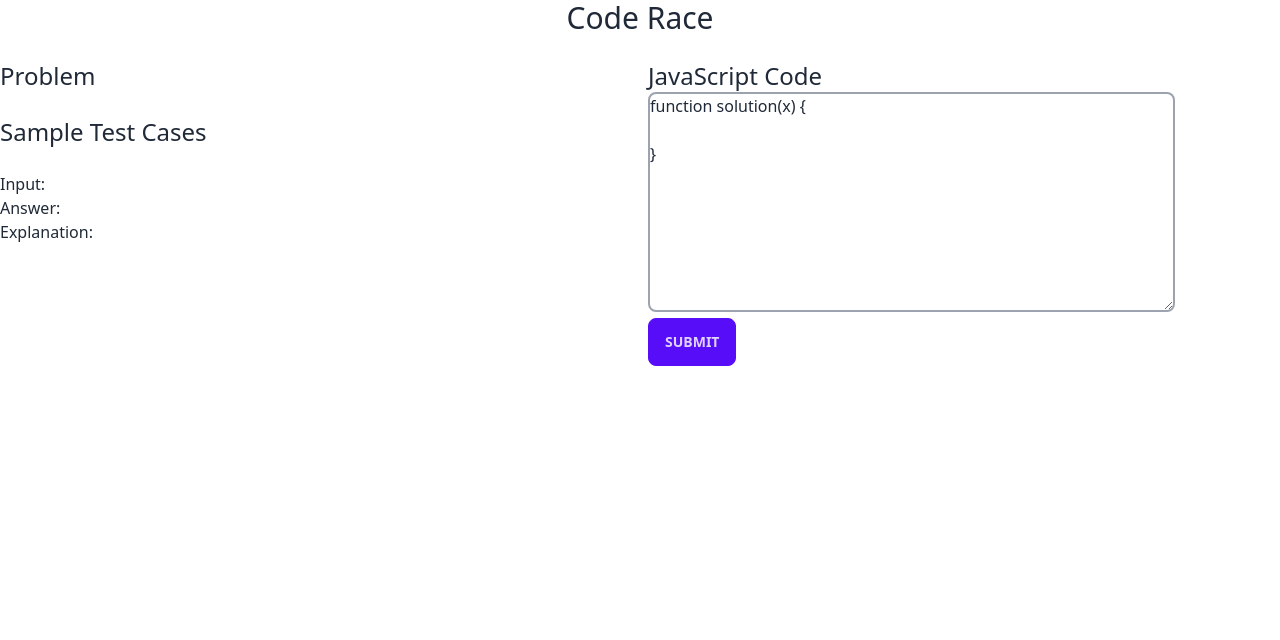
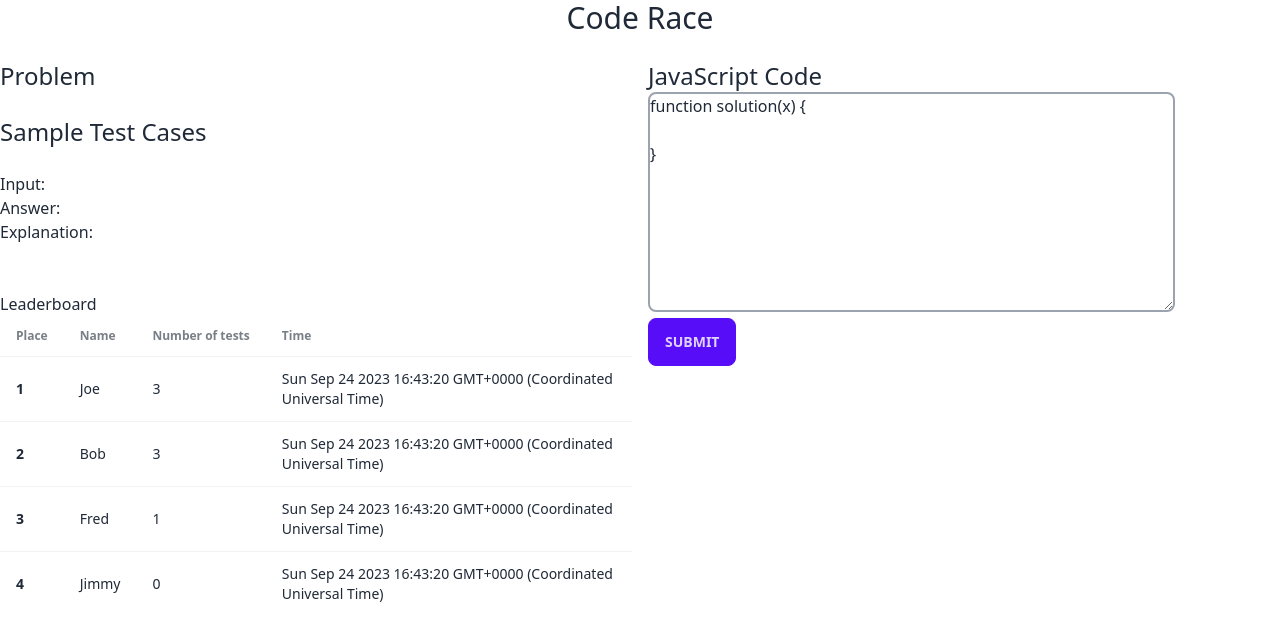
Before and after one commit to jack-rabe/hackuiowa, a Next.js app in the folder code-racer/: page /game in a window 1280 px wide. Shown: the top 640 px of the page. Built offline with nearby package versions, Linux system fonts and the light colour scheme; no server answers.

Commit message:
add leaderboard

```diff
--- /dev/null
+++ b/code-racer/src/components/Leaderboard.jsx
@@ -0,0 +1,44 @@
+import React from "react";
+
+function Leaderboard(props) {
+  // props.leaderboard has the form {name: "bob", progress: 5}
+  // progress is a scale of 0-5, where 0 means no test cases passed, 5 means all test cases passed, and anything else means that number of test cases passed
+
+  // TODO sort the leaderboard
+  // TODO only display the top 5 results
+
+  const sortedLeaderboard = props.leaderboard.sort((a, b) => {
+    if (a.progress == b.progress) {
+      return b.time - a.time;
+    }
+    return b.progress - a.progress;
+  });
+  return (
+    <>
+      <div>Leaderboard</div>
+      <table className="table">
+        {/* head */}
+        <thead>
+          <tr>
+            <th>Place</th>
+            <th>Name</th>
+            <th>Number of tests</th>
+            <th>Time</th>
+          </tr>
+        </thead>
+        <tbody>
+          {sortedLeaderboard.map((element, index) => (
+            <tr key={index}>
+              <th>{index + 1}</th>
+              <td>{element.name}</td>
+              <td>{element.progress}</td>
+              <td>{element.time}</td>
+            </tr>
+          ))}
+        </tbody>
+      </table>
+    </>
+  );
+}
+
+export default Leaderboard;
--- a/code-racer/src/pages/game.js
+++ b/code-racer/src/pages/game.js
@@ -4,6 +4,7 @@ import Solution from "@/components/Solution";
 import ProblemStatement from "@/components/ProblemStatement";
 import TestCases from "@/components/TestCases";
 import TestOutput from "@/components/TestOutput";
+import Leaderboard from "@/components/Leaderboard";
 
 export default function Game() {
   const [testCases, setTestCases] = useState({});
@@ -14,6 +15,8 @@ export default function Game() {
   const [userOutputs, setUserOutputs] = useState([]);
   const [testInputs, setTestInputs] = useState([]);
   const [missedQuestions, setMissedQuestions] = useState([]);
+
+  const [leaderboard, setLeaderboard] = useState([]);
 
   // TODO may want to enable 'light mode' vs 'dark mode'
 
@@ -38,11 +41,20 @@ export default function Game() {
         setTestInputs(x.inputs);
       });
 
-    // TODO don't hard-code the body we send to the BE
+    // TODO don't hard-code the body we send to the BE. need to track the user's userId
     const cur_body = {
       userId: "dconway",
       responses: ["2", "3"],
     };
+
+    // TODO don't hard code this
+    const date2 = new Date("1995-12-17T03:24:00");
+    setLeaderboard([
+      { name: "Joe", progress: 3, time: Date() },
+      { name: "Bob", progress: 3, time: Date() },
+      { name: "Fred", progress: 1, time: Date() },
+      { name: "Jimmy", progress: 0, time: Date() },
+    ]);
 
     // TODO replace this with the actual code results the user has
     setUserOutputs(["1", "2"]);
@@ -80,6 +92,9 @@ export default function Game() {
           <h3 className="text-2xl">Sample Test Cases</h3>
           <br />
           <TestCases cases={testCases} />
+          <br />
+          <br />
+          <Leaderboard leaderboard={leaderboard} />
         </div>
         <div className="col-span-1">
           <h3 className="text-2xl">JavaScript Code</h3>
```
